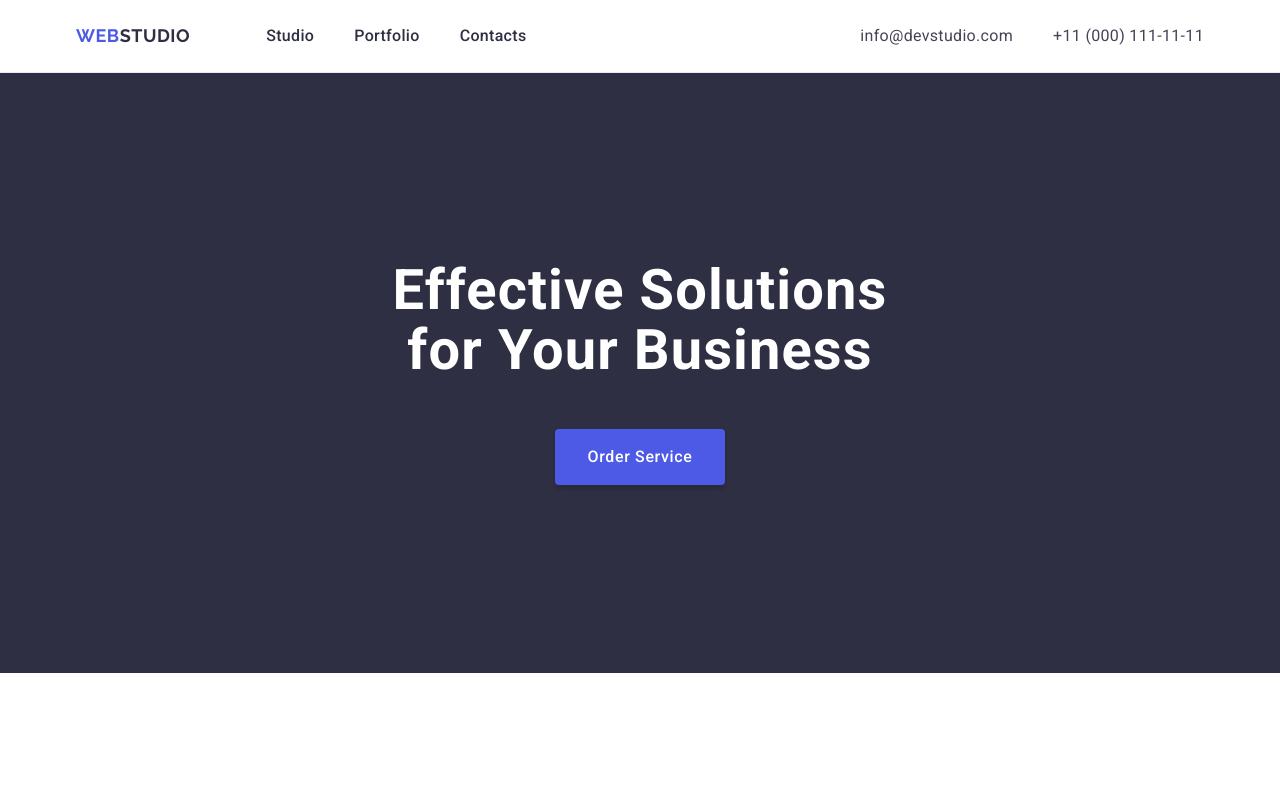
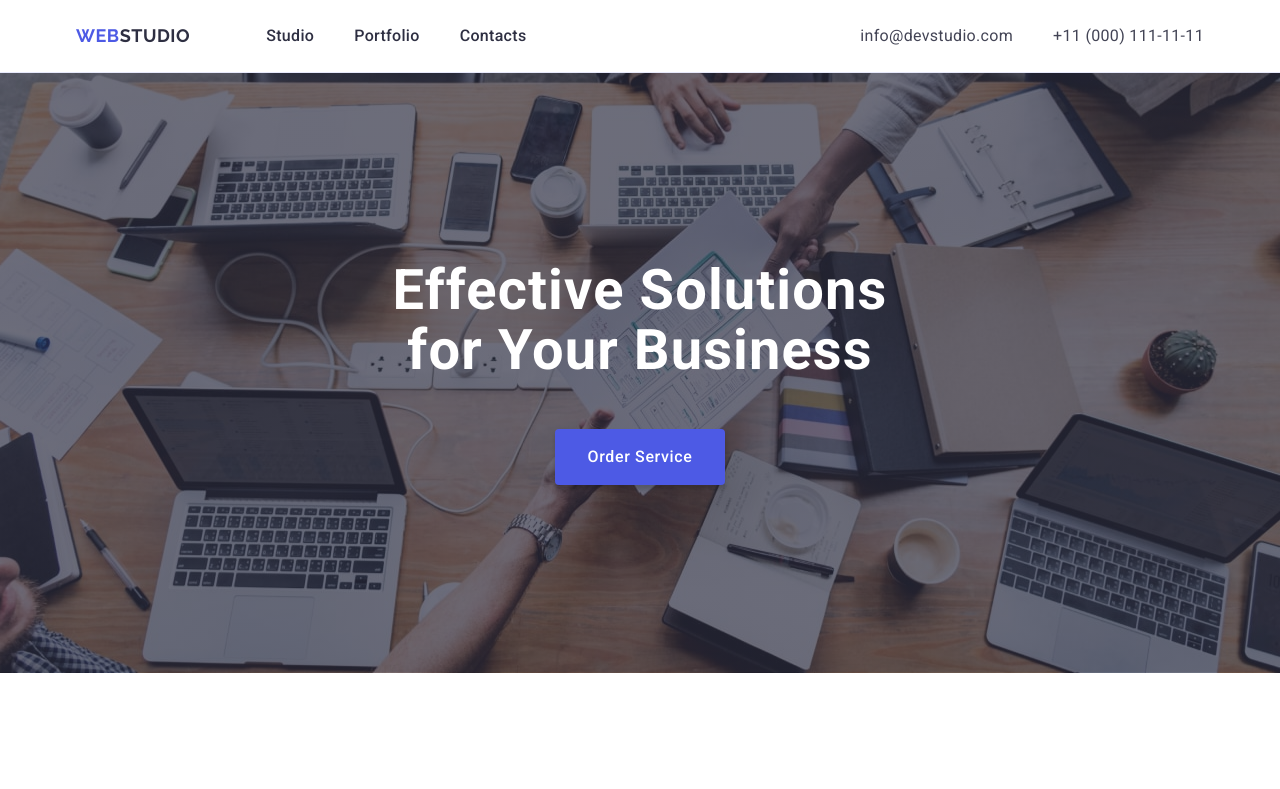
Before and after one commit to Serhei-Malyshev/goit-markup-hw-04, a plain HTML site: page index.html in a window 1280 px wide. Shown: the top 789 px of the page. Drawn offline with nearby package versions, Linux system fonts and the light colour scheme.

Commit message:
add-hero-img

```diff
--- a/css/styles.css
+++ b/css/styles.css
@@ -51,6 +51,8 @@ p {
 
 img {
   display: block;
+  max-width: 100%;
+  height: auto;
 }
 
 .visually-hidden {
@@ -156,7 +158,12 @@ img {
 
 .hero {
   padding: 188px 0 188px 0;
+
   background-color: #2e2f42;
+  background-image: linear-gradient(to bottom, rgba(46, 47, 66, 0.7), rgba(46, 47, 66, 0.7)), url(../images/section-hero/people-office.jpg);
+  background-repeat: no-repeat;
+  background-position: center center;
+  background-size: cover;
 }
 
 .hero__tittle {
```
Also changed, not shown: images/mockup-jpg/GOIT-HM-3-Main-Page.jpg (deleted), images/section-hero/people-office.jpg (added).
